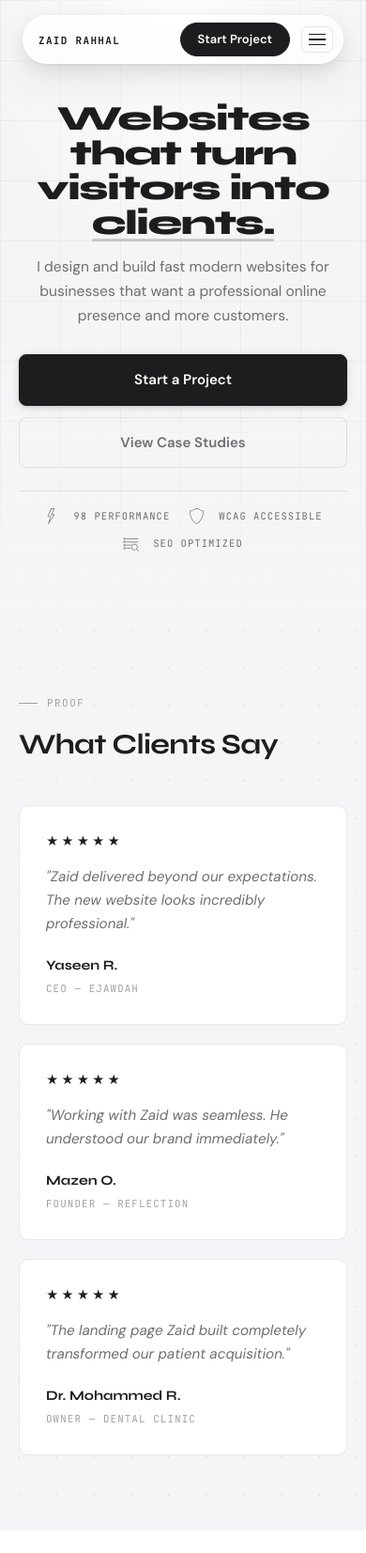
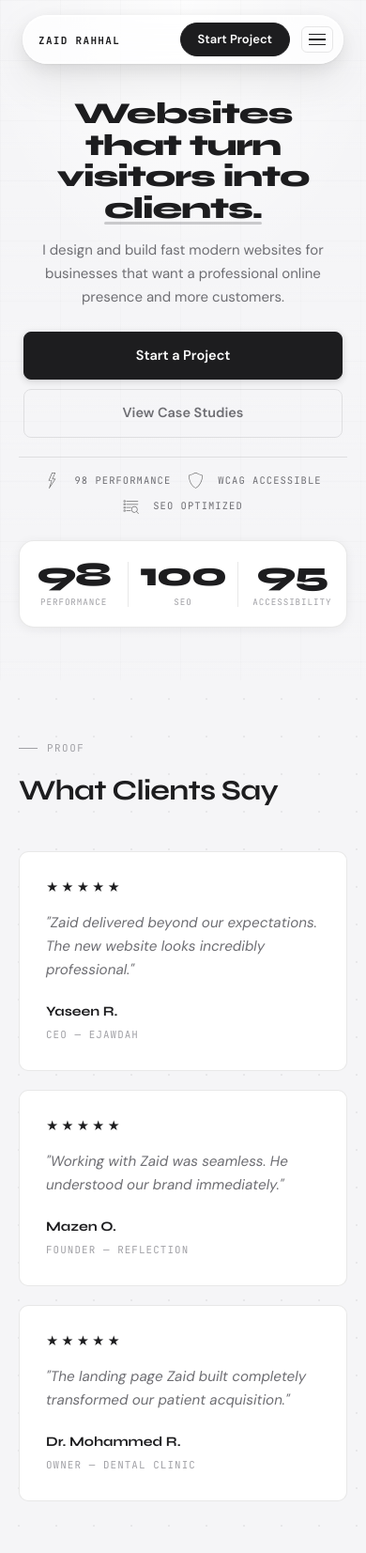
Before and after one commit to Zr7al/zr7al.github.io, a PHP site: page / in a window 390 px wide. Shown: the top 1653 px of the page at 94% size. Run offline with PHP 8.4, Linux system fonts and the light colour scheme.

Commit message:
Mobile UX: clean hero, card work layout, animated stats, grid pulse
- Hero: font-size clamp(2rem,6vw,3rem), terminal hidden, perf stats shown
- Mobile stats panel: 98/100/95 count-up animation via IntersectionObserver
- Grid background: slow breathe animation (::after, 12s ease-in-out)
- Navbar: Start Project stays visible, compact (32px) on mobile
- Mobile menu: removed duplicate Start Project CTA
- Work page: device showcase becomes flat card (mac img header, info body)
- Section padding: 80px → 56px on mobile
- All heavy effects (tilt, parallax, magnetic) still gated by hover:none

Co-Authored-By: Claude Sonnet 4.6 <noreply@anthropic.com>

```diff
--- a/assets/css/styles.css
+++ b/assets/css/styles.css
@@ -452,15 +457,13 @@ p {
   padding: var(--nav-h) 0 0;
   overflow: hidden;
   background-color: var(--bg);
-  background-image:
-    linear-gradient(to bottom, transparent 55%, var(--bg) 100%),
-    linear-gradient(rgba(0,0,0,0.04) 1px, transparent 1px),
-    linear-gradient(90deg, rgba(0,0,0,0.04) 1px, transparent 1px);
-  background-size: 100% 100%, 64px 64px, 64px 64px;
+  /* gradient fade only — grid lives in ::after for animation */
+  background-image: linear-gradient(to bottom, transparent 55%, var(--bg) 100%);
 }
 
 .hero > .container { width: 100%; }
 
+/* Radial highlight */
 .hero::before {
   content: "";
   position: absolute;
@@ -468,6 +471,25 @@ p {
   background: radial-gradient(ellipse 80% 60% at 50% 0%, rgba(255,255,255,0.9), transparent 70%);
   pointer-events: none;
   z-index: 0;
+}
+
+/* Animated grid — slow breathe */
+.hero::after {
+  content: "";
+  position: absolute;
+  inset: 0;
+  background-image:
+    linear-gradient(rgba(0,0,0,0.045) 1px, transparent 1px),
+    linear-gradient(90deg, rgba(0,0,0,0.045) 1px, transparent 1px);
+  background-size: 64px 64px;
+  animation: grid-breathe 12s ease-in-out infinite;
+  pointer-events: none;
+  z-index: 0;
+}
+
+@keyframes grid-breathe {
+  0%, 100% { opacity: 1; }
+  50%       { opacity: 0.35; }
 }
 
 .hero__inner {
@@ -623,17 +645,20 @@ p {
   .hero-badge { justify-content: center; }
 }
 
+/* ── Mobile performance stats (hidden on desktop) ── */
+.hero-perf-mobile { display: none; }
+
 @media (max-width: 768px) {
   /* ── Hero shell ── */
   .hero {
-    padding: calc(var(--nav-h) + 12px) 0 64px;
+    padding: calc(var(--nav-h) + 10px) 0 56px;
     min-height: auto;
     align-items: flex-start;
   }
   .hero__inner {
     grid-template-columns: 1fr;
-    padding: 12px 0 0;
-    gap: 0; /* controlled by individual margins below */
+    padding: 10px 0 0;
+    gap: 0;
   }
 
   /* ── Content block ── */
@@ -647,25 +672,25 @@ p {
 
   .hero-badge {
     justify-content: center;
-    margin-bottom: 20px;
-  }
-
-  /* Clean 3-line break: "Websites that turn / visitors into / clients." */
+    margin-bottom: 18px;
+  }
+
+  /* Spec: clamp(2rem, 6vw, 3rem) */
   .hero__title {
-    font-size: clamp(2.2rem, 9.5vw, 2.75rem);
+    font-size: clamp(2rem, 6vw, 3rem);
     max-width: 9em;
     text-align: center;
-    line-height: 1.0;
+    line-height: 1.05;
   }
 
   .hero__desc {
-    font-size: 0.975rem;
+    font-size: 0.9375rem;
     line-height: 1.65;
-    max-width: 36ch;
+    max-width: 34ch;
     text-align: center;
     margin-left: auto;
     margin-right: auto;
-    margin-top: 16px;
+    margin-top: 14px;
   }
 
   /* ── Buttons ── */
@@ -673,28 +698,75 @@ p {
     flex-direction: column;
     align-items: stretch;
     width: 100%;
-    max-width: 360px;
-    gap: 12px;
-    margin-top: 28px;
+    max-width: 340px;
+    gap: 10px;
+    margin-top: 24px;
   }
   .hero-actions .btn {
     width: 100%;
     justify-content: center;
-    padding: 15px 22px;
-    font-size: 15px;
+    padding: 14px 20px;
+    font-size: 14.5px;
   }
 
   /* ── Trust row ── */
   .hero-trust {
-    gap: 12px 20px;
+    gap: 10px 18px;
     flex-wrap: wrap;
     justify-content: center;
-    margin-top: 24px;
-    padding-top: 18px;
+    margin-top: 20px;
+    padding-top: 16px;
   }
 
   /* ── Terminal / product card: hidden on mobile ── */
   .hero-product-card { display: none; }
+
+  /* ── Mobile stats panel ── */
+  .hero-perf-mobile {
+    display: flex;
+    align-items: center;
+    justify-content: center;
+    gap: 0;
+    margin-top: 28px;
+    background: var(--card);
+    border: 1px solid var(--border);
+    border-radius: var(--r-lg);
+    box-shadow: 0 2px 12px rgba(0,0,0,0.06);
+    overflow: hidden;
+  }
+
+  .hero-perf-mobile__item {
+    flex: 1;
+    display: flex;
+    flex-direction: column;
+    align-items: center;
+    gap: 5px;
+    padding: 18px 12px;
+  }
+
+  .hero-perf-mobile__num {
+    font-family: var(--font-display);
+    font-size: 2.25rem;
+    font-weight: 800;
+    color: var(--text);
+    letter-spacing: -0.04em;
+    line-height: 1;
+  }
+
+  .hero-perf-mobile__label {
+    font-family: var(--font-mono);
+    font-size: 0.58rem;
+    text-transform: uppercase;
+    letter-spacing: 0.1em;
+    color: var(--dim);
+  }
+
+  .hero-perf-mobile__divider {
+    width: 1px;
+    height: 48px;
+    background: var(--border);
+    flex-shrink: 0;
+  }
 }
 
 /* Hero stack / floating (legacy, hidden) */
@@ -2631,8 +2703,11 @@ a.contact-detail { cursor: pointer; }
 }
 
 @media (max-width: 768px) {
-  .section { padding: 80px 0; }
+  /* Section spacing */
+  .section { padding: 56px 0; }
   .container { padding: 0 20px; }
+
+  /* Testimonials / footer */
   .testimonials-grid { grid-template-columns: 1fr; }
   .footer-grid { grid-template-columns: 1fr; }
   .footer__cta-inner { flex-direction: column; gap: 24px; text-align: center; }
--- a/assets/js/main.js
+++ b/assets/js/main.js
@@ -23,6 +23,7 @@ document.addEventListener('DOMContentLoaded', () => {
   initParallax();
   initTerminalWidget();
   initProcessTimeline();
+  initMobileStatCountUp();
 });
 
 /* ─── Easing helpers ─── */
@@ -561,6 +562,45 @@ function initTerminalWidget() {
   }
 }
 
+/* ─── Mobile Stat Count-Up ─── */
+function initMobileStatCountUp() {
+  const container = document.querySelector('.hero-perf-mobile');
+  if (!container) return;
+
+  // Only run on mobile — avoids unnecessary work on desktop
+  if (!window.matchMedia('(max-width: 768px)').matches) return;
+
+  const items = container.querySelectorAll('.hero-perf-mobile__num');
+  if (!items.length) return;
+
+  let ran = false;
+
+  const observer = new IntersectionObserver((entries) => {
+    if (!entries[0].isIntersecting || ran) return;
+    ran = true;
+    observer.disconnect();
+
+    items.forEach(el => {
+      const target = parseInt(el.dataset.target, 10);
+      const duration = 1000;
+      const startTime = performance.now();
+
+      function tick(now) {
+        const elapsed = now - startTime;
+        const progress = Math.min(elapsed / duration, 1);
+        // Ease-out cubic
+        const eased = 1 - Math.pow(1 - progress, 3);
+        el.textContent = Math.round(eased * target);
+        if (progress < 1) requestAnimationFrame(tick);
+      }
+
+      requestAnimationFrame(tick);
+    });
+  }, { threshold: 0.5 });
+
+  observer.observe(container);
+}
+
 /* ─── Process Timeline — sequential reveal + fill line ─── */
 function initProcessTimeline() {
   const timeline = document.getElementById('processTimeline');
--- a/index.html
+++ b/index.html
@@ -58,7 +58,6 @@
     <a href="#about">About</a>
     <a href="#faq">FAQ</a>
     <a href="contact.html">Contact</a>
-    <a href="contact.html" class="btn btn-primary">Start Project</a>
   </div>
 </header>
 
@@ -174,6 +173,25 @@
           </div>
         </div>
       </div>
+
+      <!-- Mobile-only: animated performance stats (replaces terminal on small screens) -->
+      <div class="hero-perf-mobile" aria-label="Performance metrics">
+        <div class="hero-perf-mobile__item">
+          <span class="hero-perf-mobile__num" data-target="98">0</span>
+          <span class="hero-perf-mobile__label">Performance</span>
+        </div>
+        <div class="hero-perf-mobile__divider"></div>
+        <div class="hero-perf-mobile__item">
+          <span class="hero-perf-mobile__num" data-target="100">0</span>
+          <span class="hero-perf-mobile__label">SEO</span>
+        </div>
+        <div class="hero-perf-mobile__divider"></div>
+        <div class="hero-perf-mobile__item">
+          <span class="hero-perf-mobile__num" data-target="95">0</span>
+          <span class="hero-perf-mobile__label">Accessibility</span>
+        </div>
+      </div>
+
     </div>
   </div>
 </section>
```
Also changed, not shown: other parts of assets/css/styles.css (+48 -7 lines).
